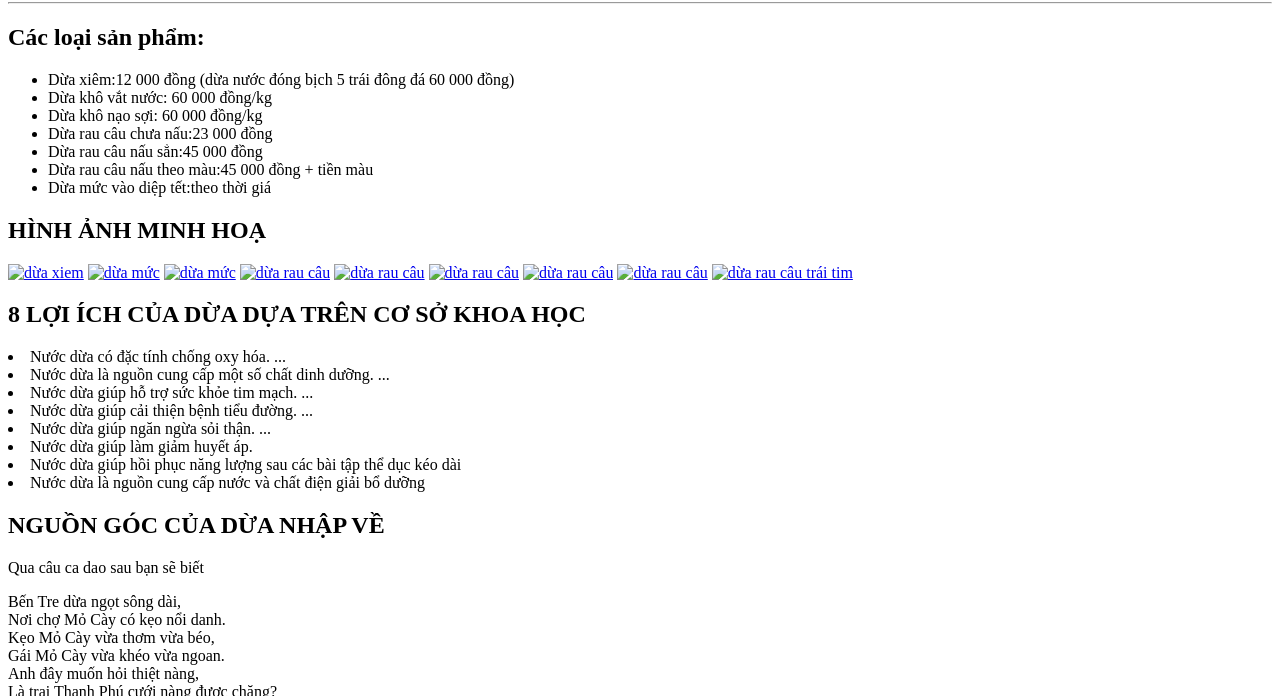
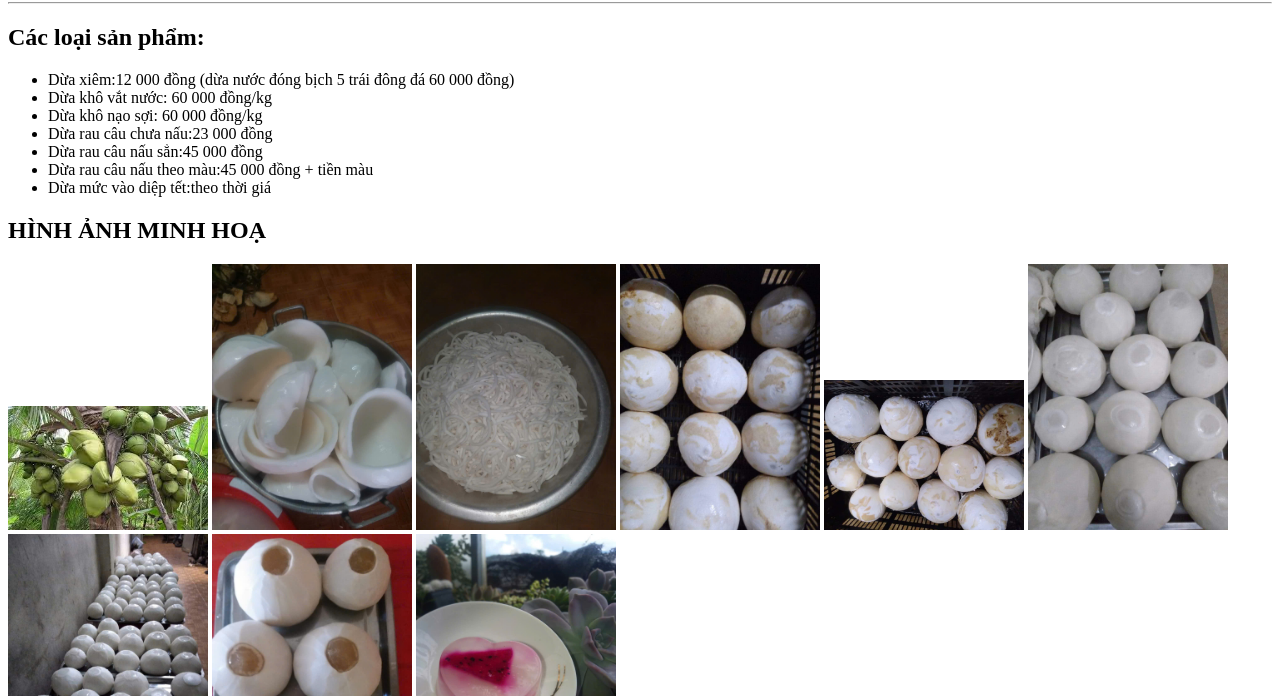
Before and after one commit to khang2001-python/khi-m-d-a, a plain HTML site: page index.html in a window 1280 px wide. Shown: the part 104-800 px from the top of the page. Drawn offline with Linux system fonts and the light colour scheme; the site is published under a folder, as on GitHub Pages, so addresses that start at the root find nothing.

Commit message:
chỉnh lần 2

```diff
--- a/index.html
+++ b/index.html
@@ -6,9 +6,9 @@
     <title>KHIÊM DỪA</title>
 </head>
 <body>
-    <a href="/index.html">HOME</a>
+    <a href="./index.html">HOME</a>
     <!-- đưa về trang chủ  -->
-     <a href="/more/contact.html">THÔNG TIN LIÊN HỆ</a>
+     <a href="./more/contact.html">THÔNG TIN LIÊN HỆ</a>
      <!-- của sổ thông tin liên hệ -->
     <h1>KHIÊM DỪA </h1>
     <hr>
@@ -24,15 +24,15 @@
 
     </ul>
     <h2>HÌNH ẢNH MINH HOẠ</h2>
-    <a href="/more/contact.html"><img src="/assets/img/dua.jpg" alt="dừa xiem" width="200"></a>
-    <a href="/more/contact.html"><img src="/assets/img/duamuc1.jpg" alt="dừa mức" width="200"></a>
-    <a href="/more/contact.html"><img src="/assets/img/duamuc2.jpg" alt="dừa mức" width="200"></a>
-    <a href="/more/contact.html"><img src="/assets/img/duarc.jpg" alt="dừa rau câu" width="200"></a>
-    <a href="/more/contact.html"><img src="/assets/img/duarc1.jpg" alt="dừa rau câu" width="200"></a>
-    <a href="/more/contact.html"><img src="/assets/img/duarc2.jpg" alt="dừa rau câu" width="200"></a>
-    <a href="/more/contact.html"><img src="/assets/img/duarc3.jpg" alt="dừa rau câu" width="200"></a>
-    <a href="/more/contact.html"><img src="/assets/img/duarc4.jpg" alt="dừa rau câu" width="200"></a>
-    <a href="/more/contact.html"><img src="/assets/img/duarchinhtraitim.jpg" alt="dừa rau câu trái tim" width="200"></a>
+    <a href="./more/contact.html"><img src="./assets/img/dua.jpg" alt="dừa xiem" width="200"></a>
+    <a href="./more/contact.html"><img src="./assets/img/duamuc1.jpg" alt="dừa mức" width="200"></a>
+    <a href="./more/contact.html"><img src="./assets/img/duamuc2.jpg" alt="dừa mức" width="200"></a>
+    <a href="./more/contact.html"><img src="./assets/img/duarc.jpg" alt="dừa rau câu" width="200"></a>
+    <a href="./more/contact.html"><img src="./assets/img/duarc1.jpg" alt="dừa rau câu" width="200"></a>
+    <a href="./more/contact.html"><img src="./assets/img/duarc2.jpg" alt="dừa rau câu" width="200"></a>
+    <a href="./more/contact.html"><img src="./assets/img/duarc3.jpg" alt="dừa rau câu" width="200"></a>
+    <a href="./more/contact.html"><img src="./assets/img/duarc4.jpg" alt="dừa rau câu" width="200"></a>
+    <a href="./more/contact.html"><img src="./assets/img/duarchinhtraitim.jpg" alt="dừa rau câu trái tim" width="200"></a>
     <h2>8 LỢI ÍCH CỦA DỪA DỰA TRÊN CƠ SỞ KHOA HỌC </h2
     <ul>
         <li>Nước dừa có đặc tính chống oxy hóa. ...</li>
```
Also changed, not shown: more/contact.html (+2 -0 lines).
